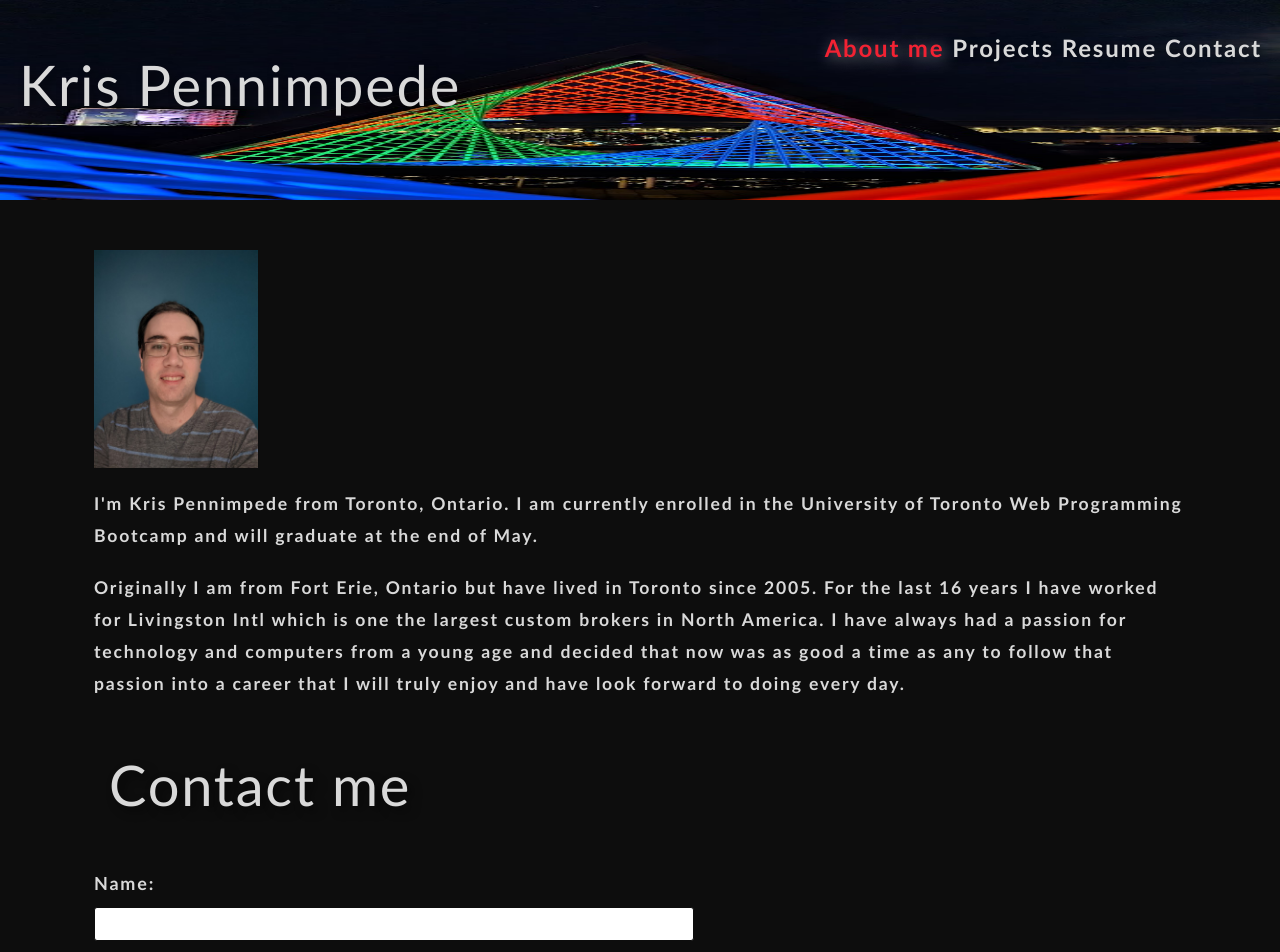
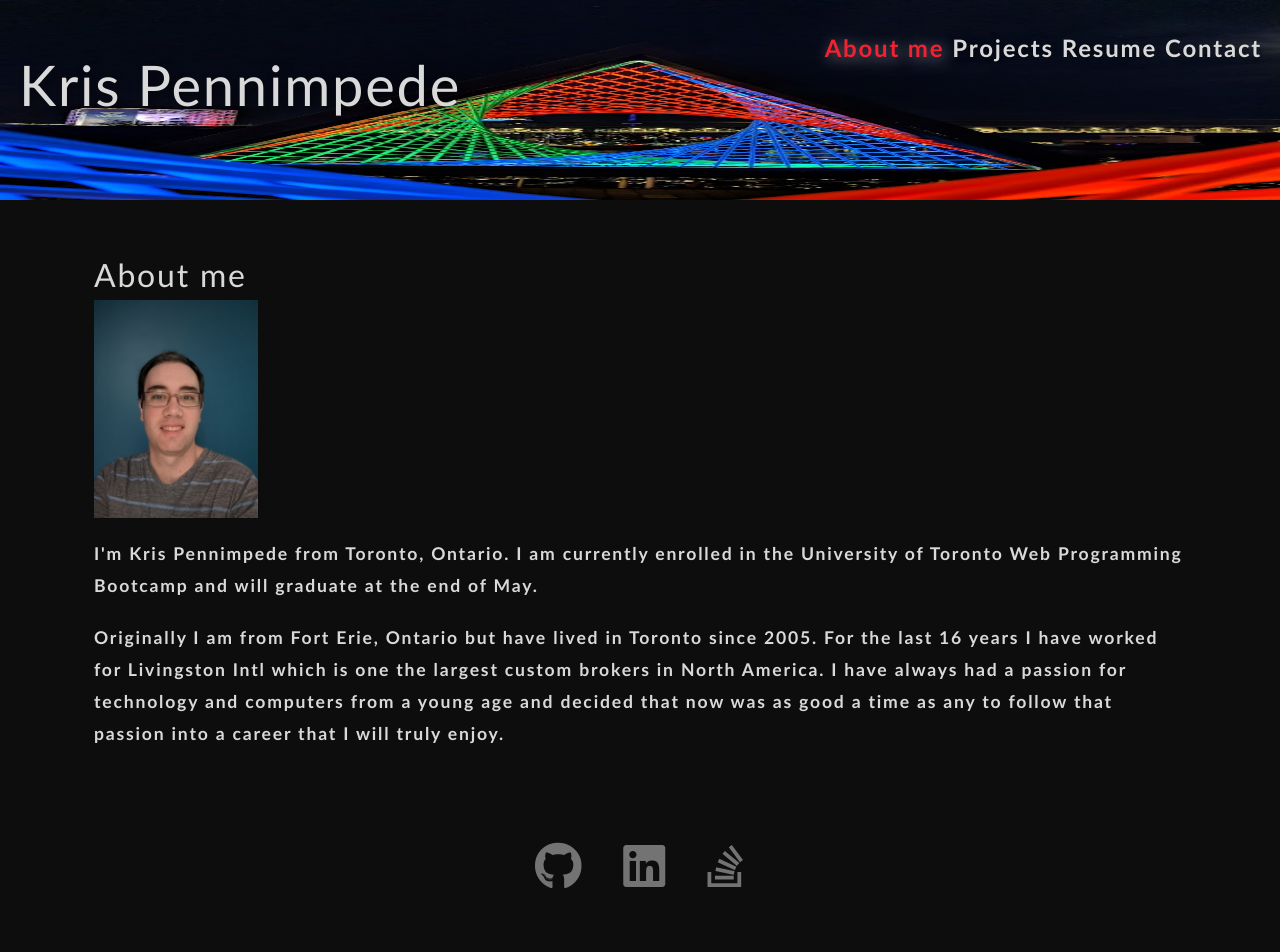
Before and after one commit to KrispyWing/react-portfolio, a React (Create React App) app: page / in a window 1280 px wide. Shown: the top 952 px of the page. After the commit the page ends 912 px from the top, so only its background shows below. Built offline with nearby package versions, Linux system fonts and the light colour scheme.

Commit message:
pages conditionally render when nav links are clicked

```diff
--- a/src/App.js
+++ b/src/App.js
@@ -2,10 +2,11 @@ import React, { useState } from 'react';
 import Footer from './components/Footer';
 import Header from './components/Header';
 import Nav from './components/Nav';
-import About from './components/About';
-import Contact from './components/Contact';
-import Resume from './components/Resume';
-import Projects from './components/Projects';
+//import About from './components/About';
+//import Contact from './components/Contact';
+//import Resume from './components/Resume';
+//import Projects from './components/Projects';
+import Links from './components/Link'
 
 function App() {
   const [pages] = useState([
@@ -27,10 +28,7 @@ function App() {
         ></Nav>
       </Header>
       <main>
-        <About></About>
-        <Contact></Contact>
-        <Resume></Resume>
-        <Projects></Projects>
+        <Links currentPage={currentPage}></Links>
       </main>
       <Footer></Footer>
     </div>
--- a/src/components/About/index.js
+++ b/src/components/About/index.js
@@ -13,7 +13,7 @@ function About() {
       </p>
       <p>
         Originally I am from Fort Erie, Ontario but have lived in Toronto since 2005. For the last 16 years I have worked for Livingston Intl which is one the largest custom brokers in North America.
-        I have always had a passion for technology and computers from a young age and decided that now was as good a time as any to follow that passion into a career that I will truly enjoy and have look forward to doing every day.
+        I have always had a passion for technology and computers from a young age and decided that now was as good a time as any to follow that passion into a career that I will truly enjoy.
       </p>
     </div>
   </section>
--- a/src/components/Contact/index.js
+++ b/src/components/Contact/index.js
@@ -13,7 +13,7 @@ function Contact() {
       const isValid = validateEmail(e.target.value);
       console.log(isValid);
       if (!isValid) {
-        setErrorMessage('Your email is invalid.');
+        setErrorMessage('Please enter a valid email address');
       } else {
         setErrorMessage('');
       }
@@ -36,7 +36,6 @@ function Contact() {
 
   return (
     <section>
-      <h1 data-testid="h1tag">Contact me</h1>
       <form id="contact-form" onSubmit={handleSubmit}>
         <div>
           <label htmlFor="name">Name:</label>
--- /dev/null
+++ b/src/components/Content/index.js
@@ -0,0 +1,11 @@
+import React from 'react';
+
+const Content = (props) => {
+  return (
+    <div>
+      {props.children}
+    </div>
+  );
+};
+
+export default Content;
--- /dev/null
+++ b/src/components/Link/index.js
@@ -0,0 +1,33 @@
+import React from 'react';
+import About from '../About';
+import Contact from '../Contact';
+import Resume from '../Resume';
+import Projects from '../Projects';
+import { capitalizeFirstLetter } from '../../utils/helpers';
+import Content from '../Content';
+
+function Links({ currentPage }) {
+  const renderPage = () => {
+    switch (currentPage.name) {
+      case 'about me':
+        return <About />;
+      case 'projects':
+        return <Projects />;
+      case 'contact':
+        return <Contact />;
+      case 'resume':
+        return <Resume />;
+      default:
+        return <About />;
+    }
+  };
+
+  return (
+    <div>
+      <h2>{capitalizeFirstLetter(currentPage.name)}</h2>
+      <Content>{renderPage()}</Content>
+    </div>
+  )
+}
+
+export default Links;
```
